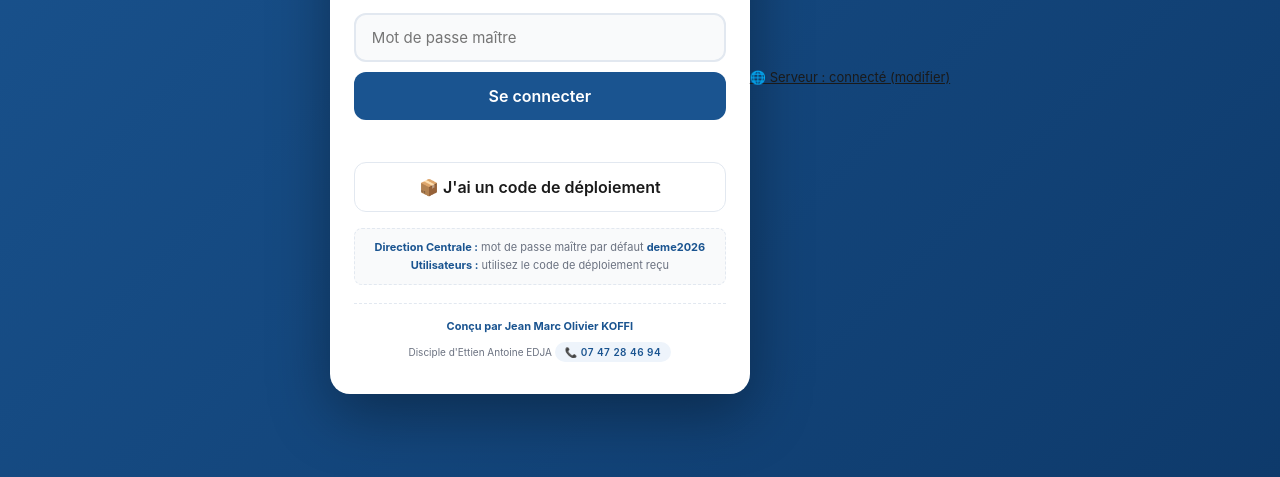
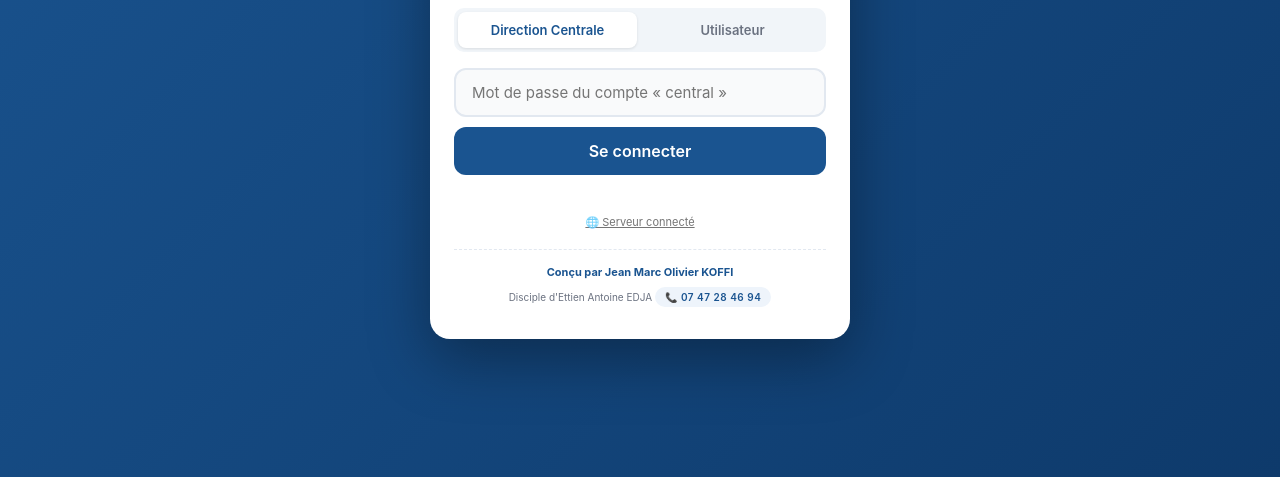
Before and after one commit to jmkoffi55-hue/deme, a plain HTML site: page index.html in a window 1280 px wide. Shown: the part 323-800 px from the top of the page. Drawn offline with Linux system fonts and the light colour scheme.

Commit message:
Update index.html

```diff
--- a/index.html
+++ b/index.html
@@ -937,10 +937,16 @@ const App = {
   },
 
   addServerLink() {
+    const box = document.querySelector('#loginScreen .login-box'); if (!box) return;
+    if (API_URL) {
+      document.querySelectorAll('#loginScreen .btn.secondary.full, #loginHint').forEach(e => { e.style.display = 'none'; });
+      const p = document.getElementById('loginPassword'); if (p) p.placeholder = 'Mot de passe du compte « central »';
+      const c = document.getElementById('loginUserCode'); if (c) c.placeholder = 'Mot de passe';
+    }
     const d = document.createElement('div');
-    d.style.cssText = 'text-align:center;margin:14px 0;font-size:13px';
-    d.innerHTML = '<a href="#" style="color:inherit" onclick="App.setServer();return false">🌐 Serveur : ' + (API_URL ? 'connecté (modifier)' : 'non configuré (mode local)') + '</a>';
-    document.getElementById('loginScreen').appendChild(d);
+    d.style.cssText = 'text-align:center;margin-top:12px;font-size:11px;opacity:.6';
+    d.innerHTML = '<a href="#" style="color:inherit" onclick="App.setServer();return false">🌐 ' + (API_URL ? 'Serveur connecté' : 'Mode local · configurer le serveur') + '</a>';
+    box.insertBefore(d, box.querySelector('.login-signature'));
   },
   setServer() {
     const v = prompt('Adresse du serveur DEME (URL Apps Script ; vide = mode local) :', API_URL);
```
